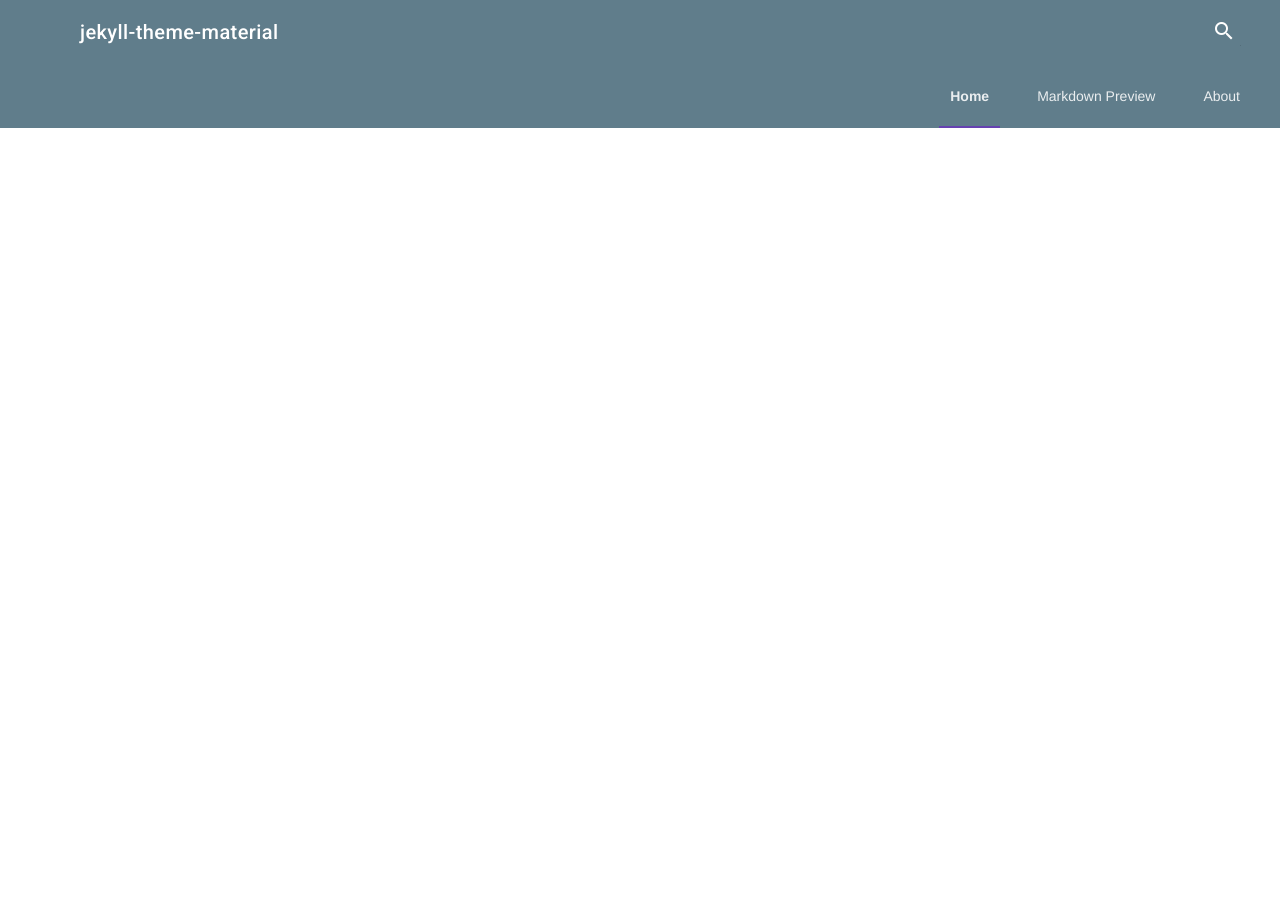
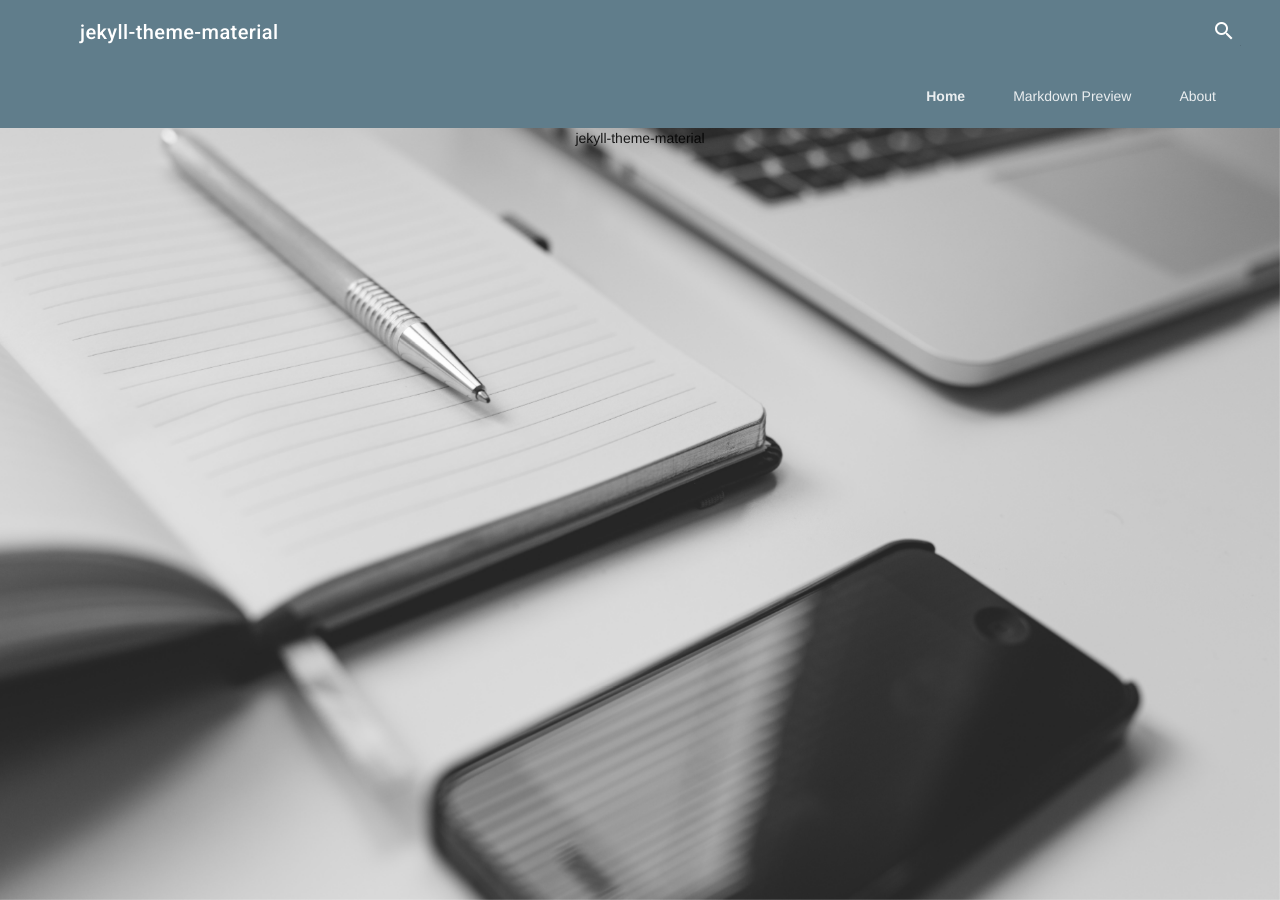
Before and after one commit to ENG618/jekyll-theme-material, a Jekyll site: the page built from index.md, in a window 1280 px wide. Built offline with Jekyll 4.4.1, drawn with Linux system fonts in a browser that asks for light colours; nearby versions of some CDN libraries; library files that are not in the unit come from our copies.

Commit message:
Various fixes:
* Fixed site header image link
* Removed uneeded styles
* Removed hardcoded accent color

```diff
--- a/_includes/head.html
+++ b/_includes/head.html
@@ -24,7 +24,7 @@
   <!-- Theme Styles -->
   <link rel="stylesheet" href="{{ "/assets/css/style.css" | prepend: site.baseurl }}">
   <!-- Prism Styles -->
-  <link rel="stylesheet" href="{{ "assets/css/prism.css" | prepend: site.baseurl }}">
+  <link rel="stylesheet" href="{{ "/assets/css/prism.css" | prepend: site.baseurl }}">
 
   <style>
     #view-source {
--- a/_sass/jekyll-theme-material.scss
+++ b/_sass/jekyll-theme-material.scss
@@ -2,10 +2,6 @@
 
 html {
   height: auto;
-}
-
-.mdl-layout__header-row .mdl-navigation__link:last-of-type {
-  padding-right: 0;
 }
 
 .eng-title-a {
@@ -16,48 +12,17 @@ html {
 .eng-site-header {
   position: center, center;
   background-color: #f3f3f3;
-  background: url('assets/images/site-header.jpeg') no-repeat center center fixed;
+  background: url('/assets/images/site-header.jpeg') no-repeat center center fixed;
   background-size: cover;
   -webkit-background-size: cover;
   -moz-background-size: cover;
   -o-background-size: cover;
-}
-
-.eng-site-header {
   height: 90vh;
-}
-
-.eng-slogan {
-  font-size: 60px;
-  padding-top: 160px;
-}
-
-.eng-sub-slogan {
-  font-size: 21px;
-  padding-top: 24px;
-}
-
-.eng-slogan {
-  font-size: 26px;
-  margin: 0 16px;
-  padding-top: 24px;
-  color: white;
-}
-
-.eng-sub-slogan {
-  font-size: 16px;
-  margin: 0 16px;
-  padding-top: 8px;
-  color: white;
 }
 
 .eng-wrapper {
   max-width: 1100px;
   margin: auto;
-}
-
-.color-accent {
-  color: #673AB7;
 }
 
 .eng-navigation-row .is-active {
@@ -73,6 +38,6 @@ html {
   position: absolute;
   bottom: 0;
   left: 0;
-  background-color: rgb(103, 58, 183);
+  // background-color: rgb(103, 58, 183);
   left: 15%;
 }
```
